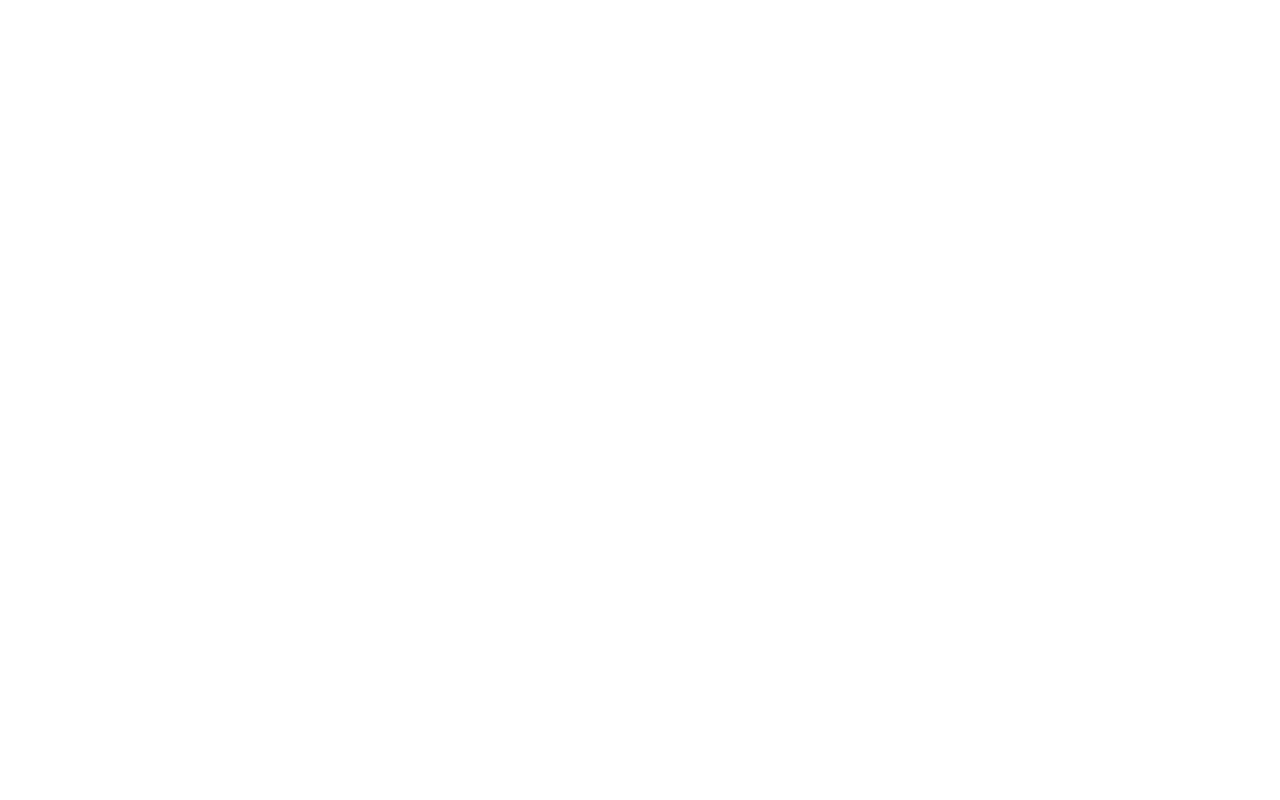
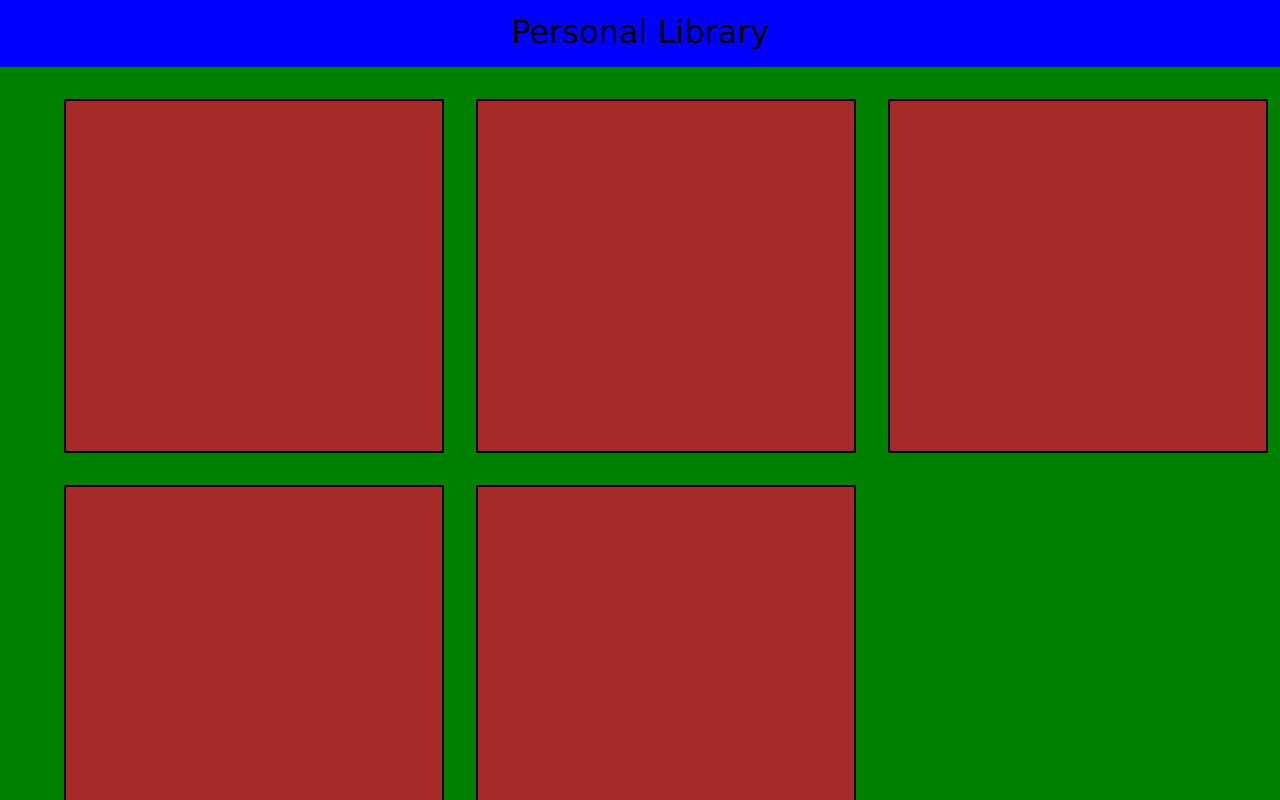
Before and after one commit to nwmason/library, a plain HTML site: page index.html in a window 1280 px wide. Drawn offline with Linux system fonts and the light colour scheme.

Commit message:
Grid for books created

```diff
--- a/app.js
+++ b/app.js
@@ -0,0 +1,9 @@
+const myLibrary = [];
+
+function Book() {
+
+}
+
+function addBooktoLibrary() {
+
+}
--- a/index.html
+++ b/index.html
@@ -8,6 +8,14 @@
     <script src="app.js"></script>
 </head>
 <body>
+    <div class="header">Personal Library</div>
+    <div class="container">
+        <div class="book-container"></div>
+        <div class="book-container"></div>
+        <div class="book-container"></div>
+        <div class="book-container"></div>
+        <div class="book-container"></div>
 
+    </div>
 </body>
 </html>
--- a/style.css
+++ b/style.css
@@ -0,0 +1,36 @@
+body {
+    margin: 0;
+    padding: 0;
+    display: grid;
+    grid-template-rows: 1fr 11fr;
+    height: 100vh;
+    width: 100%;
+}
+
+* {
+    font-family: Verdana, Geneva, Tahoma, sans-serif;
+}
+
+.header {
+    background-color: blue;
+    font-size: 32px;
+    text-align: center;
+    padding-top: 1%;
+}
+
+.container {
+    background-color: green;
+    display: grid;
+    padding: 64px;
+    padding-top: 32px;
+    padding-bottom: 32px;
+    grid-template-columns: repeat(3, minmax(380px, 1fr));
+    overflow: auto;
+    gap: 32px;
+}
+
+.book-container {
+    border: 2px solid black;
+    background-color: brown;
+    height: 350px;
+}
```
